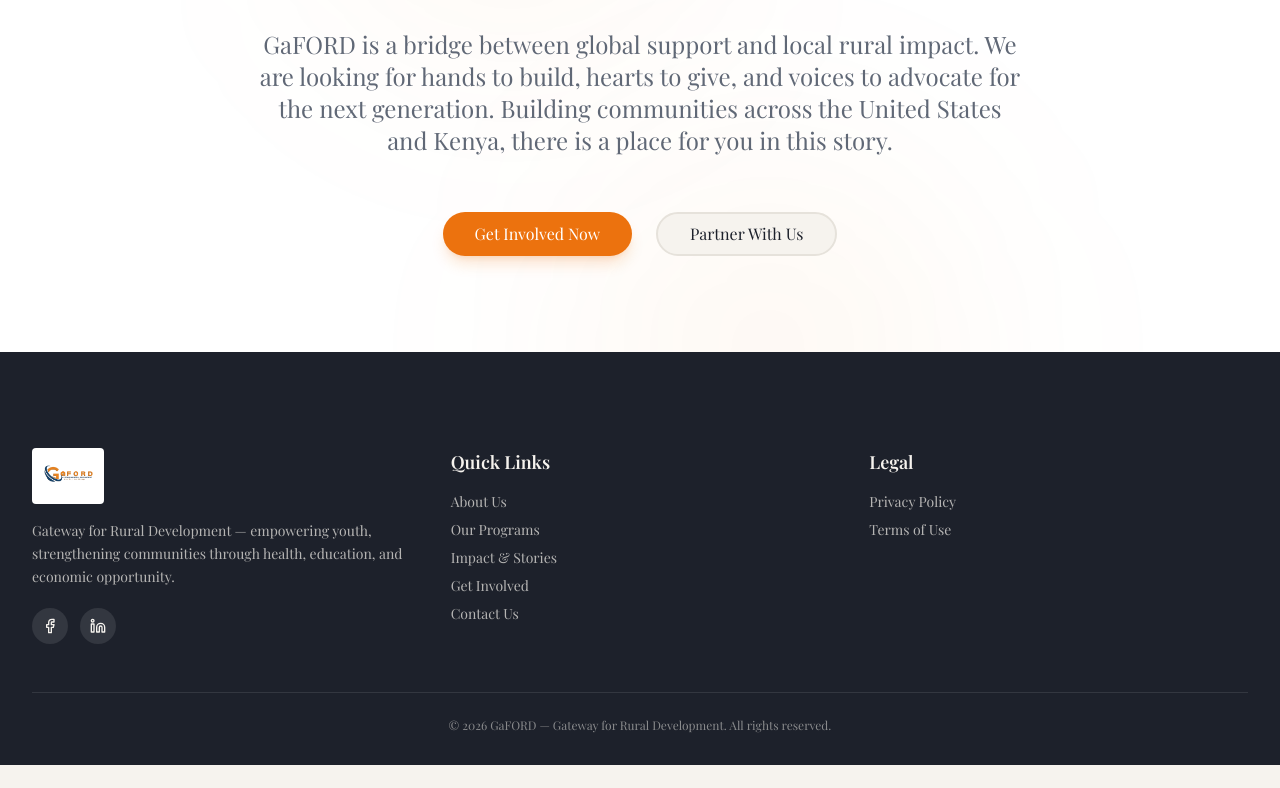
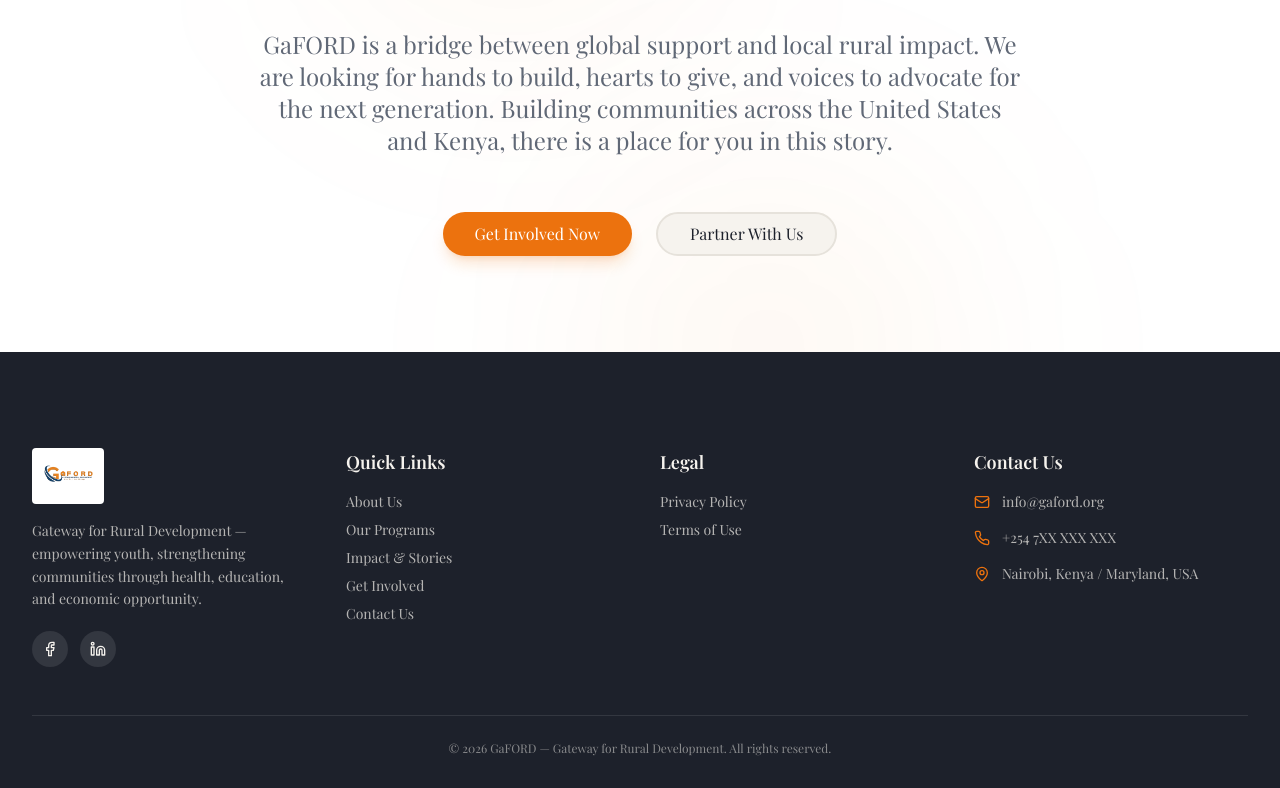
Before and after one commit to JosephOkumu/Gaford, a React (Vite) app in the folder frontend/: page / in a window 1280 px wide. Shown: the part 3226-4014 px from the top of the page. Before the commit the page ends 3991 px from the top, so only its background shows below. Built offline with nearby package versions, Linux system fonts and the light colour scheme; a web font is replaced by a local one.

Commit message:
chore: modify footer content

```diff
--- a/frontend/src/components/Footer.tsx
+++ b/frontend/src/components/Footer.tsx
@@ -1,5 +1,5 @@
 import { Link } from "react-router-dom";
-import { Facebook, Linkedin } from "lucide-react";
+import { Facebook, Linkedin, Mail, Phone, MapPin } from "lucide-react";
 import { Button } from "@/components/ui/button";
 import logo from "@/assets/gaford-logo.jpg";
 
@@ -7,7 +7,7 @@
   return (
     <footer className="bg-secondary text-secondary-foreground">
       <div className="container mx-auto pt-16 md:pt-24 pb-8 px-4 md:px-8">
-        <div className="grid md:grid-cols-2 lg:grid-cols-3 gap-10">
+        <div className="grid md:grid-cols-2 lg:grid-cols-4 gap-10">
           {/* Brand */}
           <div>
             <img src={logo} alt="GaFORD" className="h-14 w-auto mb-4 bg-card rounded p-1" />
@@ -68,6 +68,29 @@
               ))}
             </ul>
           </div>
+
+          {/* Contact Us */}
+          <div>
+            <h4 className="text-lg font-semibold mb-4">Contact Us</h4>
+            <ul className="space-y-4 text-sm text-secondary-foreground/70">
+              <li className="flex items-center gap-3">
+                <Mail className="text-primary shrink-0" size={16} />
+                <a href="mailto:info@gaford.org" className="hover:text-primary transition-colors">
+                  info@gaford.org
+                </a>
+              </li>
+              <li className="flex items-center gap-3">
+                <Phone className="text-primary shrink-0" size={16} />
+                <a href="tel:+254722667247" className="hover:text-primary transition-colors">
+                  +254 7XX XXX XXX
+                </a>
+              </li>
+              <li className="flex items-center gap-3">
+                <MapPin className="text-primary shrink-0" size={16} />
+                <span>Nairobi, Kenya / Maryland, USA</span>
+              </li>
+            </ul>
+          </div>
         </div>
 
         <div className="border-t border-secondary-foreground/10 mt-12 pt-6 flex justify-center items-center text-xs text-secondary-foreground/50">
```
